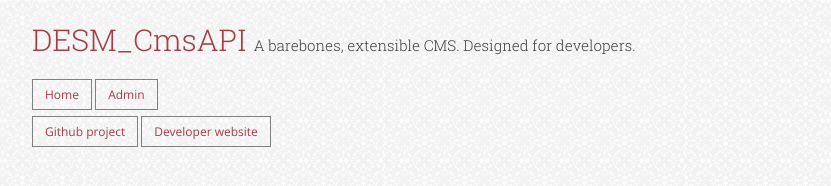
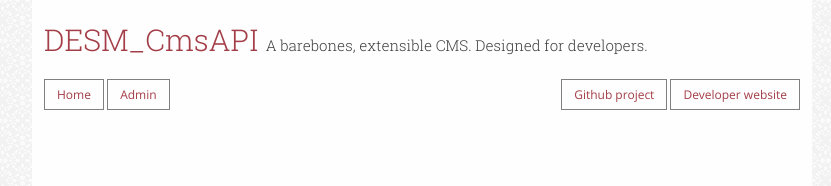
Before and after one commit to deslee/DesM_CmsAPI, a website: page public/index.html in a window 1280 px wide. Shown: the whole page, without its empty margins (218-1049 px from the left). Drawn offline with nearby package versions, Linux system fonts and the light colour scheme; some packages are replaced by stand-ins of ours; files that its build step writes are made by us from their sources; a script that the page names is missing; files whose address does not match are found by name.

Commit message:
styling changes

```diff
--- a/public/less/stylesheet.less
+++ b/public/less/stylesheet.less
@@ -24,8 +24,29 @@
 	color: @darkred;
 }
 
+html {
+	height: 100%;
+	body {
+		height: 100%;
+		.page-container {
+			min-height: 100%;
+			background: #fefefe;
+			padding: 0 1em;
+
+			&:before {
+				content: '.';
+				visibility: hidden;
+				margin: 0 0 -1em;
+				display: block;
+				font-size: 1em;
+				line-height: 1em;
+			}
+		}
+	}
+}
+
 body {
-	.animated-background('img/background.png');
+	.animated-background('/img/background.png');
 	.default-type;
 
 	width: 780px;
@@ -57,6 +78,10 @@
 		margin-bottom: .5em;
 		display: inline-block;
 	}
+
+	.extras {
+		float: right;
+	}
 }
 
 .page-container {
--- a/public/partials/mixins/navigation.html
+++ b/public/partials/mixins/navigation.html
@@ -2,8 +2,8 @@
 	<a href="/" class="item"><i class="home icon"></i> Home</a>
 	<a href="/admin" class="item"><i class="key icon"></i> Admin</a>
 	<a href="/logout" class="item" ng-if="logged_in"><i class="long arrow left icon"></i> Logout</a>
-	<div class="extras">
+	<span class="extras">
 		<a href="//github.com/deslee/DesM_CmsAPI/" class="item"><i class="github icon"></i> Github project</a>
 		<a href="//deslee.me" class="item"><i class="user icon"></i> Developer website</a>
-	</div>
+	</span>
 </nav>
```
